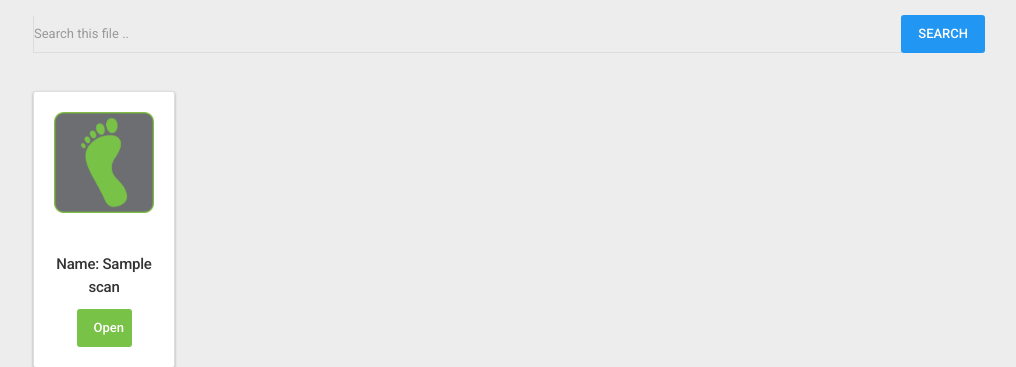
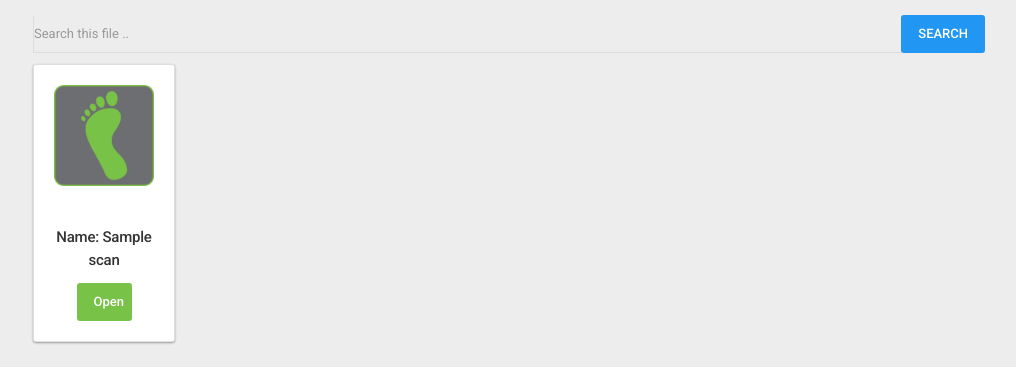
Before and after one commit to emdadul38/foot-scanning, a Django app: page / in a window 1280 px wide. Shown: the part 505-872 px from the top of the page, without its empty margins (131-1147 px from the left). After the commit the page ends 849 px from the top, so only its background shows below. Run offline with Django 3.2, Linux system fonts and the light colour scheme; tables that the repository leaves empty hold one stand-in row (values such as "Sample post"); some libraries are stand-ins or nearby versions.

Commit message:
Update home

```diff
--- a/professional/templates/home.html
+++ b/professional/templates/home.html
@@ -115,7 +115,7 @@
 						<div class="row">
 							<div class="col-xl-12 col-sm-12" >
 								<form method="GET" >
-									<div class="input-group " style="padding-bottom: 2.375rem; width: 100%;">
+									<div class="input-group " style="padding-bottom: .7rem; width: 100%;">
 										<input type="text" class="form-control" name="q" value="{{ request.GET.q }}" placeholder="Search this file ..">
 										<div class="input-group-append">
 										  <button class="btn btn-primary" type="submit" name="action">
```
